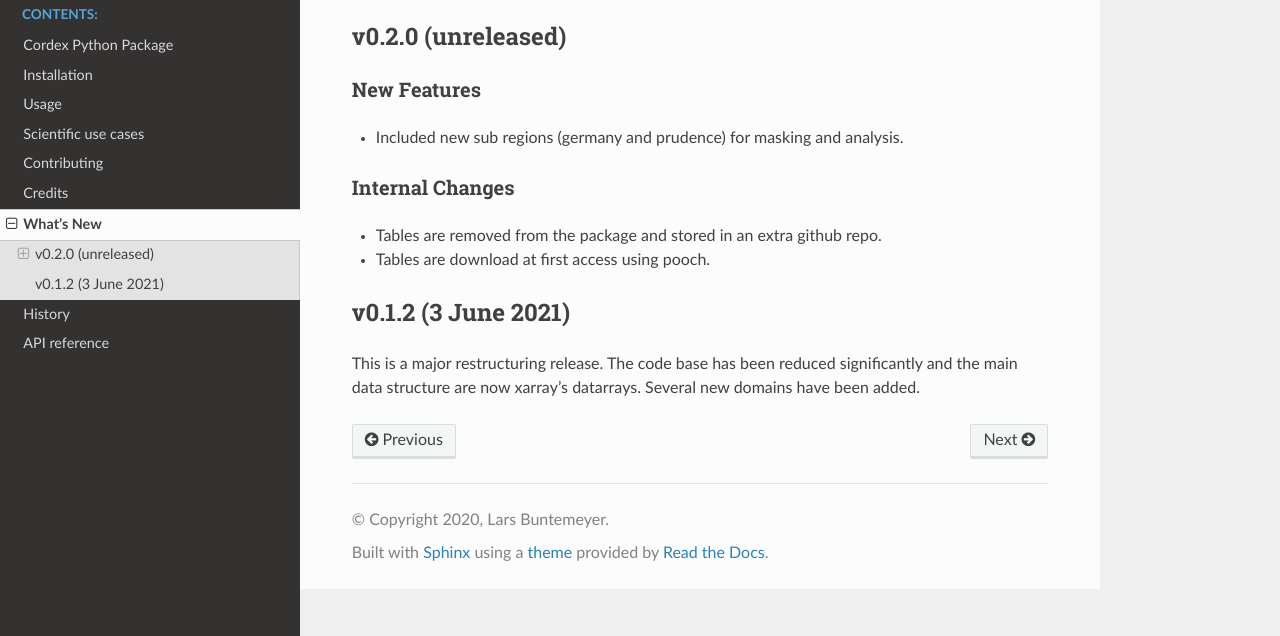
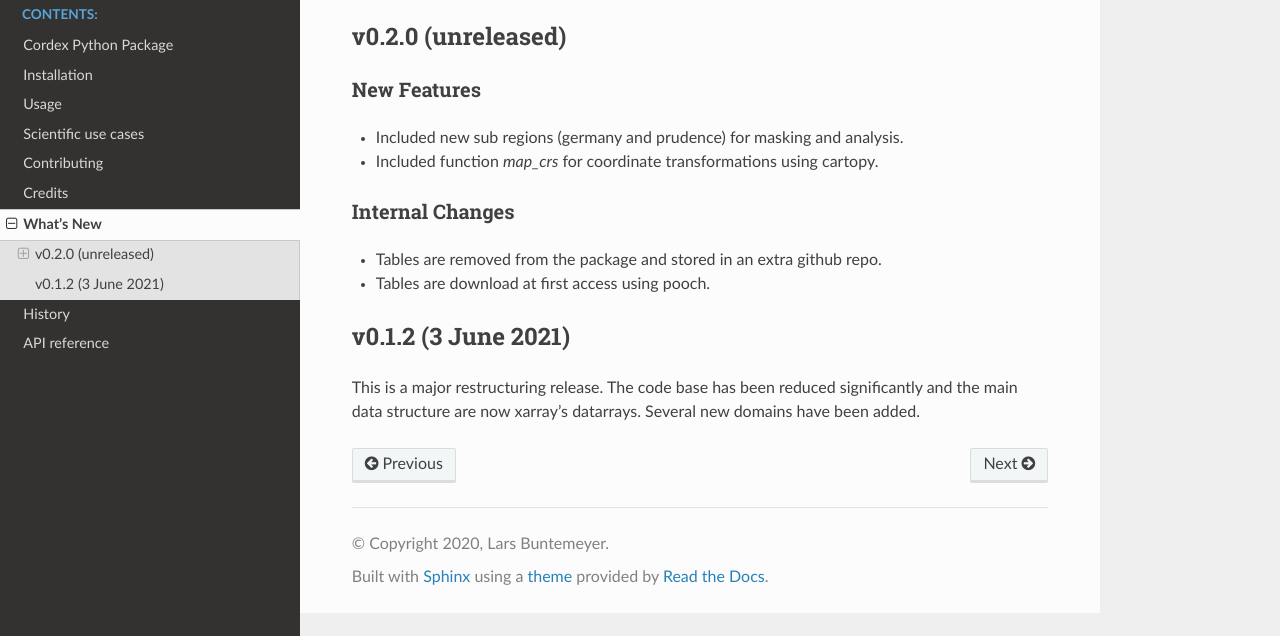
Before and after one commit to euro-cordex/py-cordex, a Sphinx documentation site: the page built from docs/whats_new.rst, in a window 1280 px wide, cut to the strip 264-900 px from the top of the page. Built offline with Sphinx 7.4.7 and the Read the Docs theme 2.0.0, drawn with Linux system fonts in a browser that asks for light colours; pages that are not in the unit, such as notebooks, are missing from menus.

Commit message:
Update whats_new.rst

```diff
--- a/docs/whats_new.rst
+++ b/docs/whats_new.rst
@@ -14,6 +14,7 @@ v0.2.0 (unreleased)
 New Features
 ~~~~~~~~~~~~
 - Included new sub regions (germany and prudence) for masking and analysis.
+- Included function `map_crs` for coordinate transformations using cartopy.
 
 Internal Changes
 ~~~~~~~~~~~~~~~~
```
